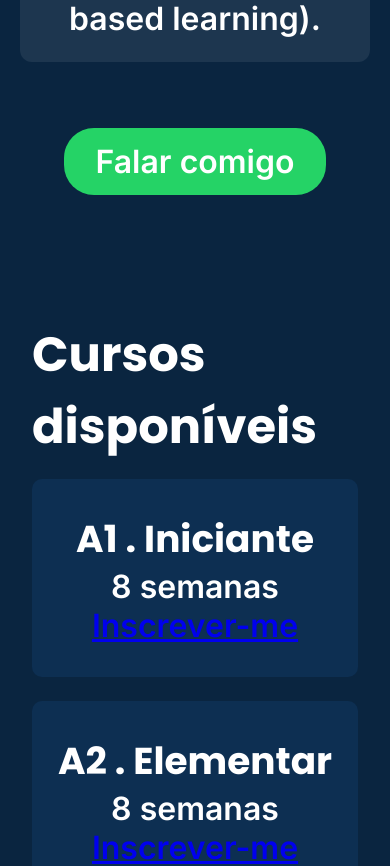
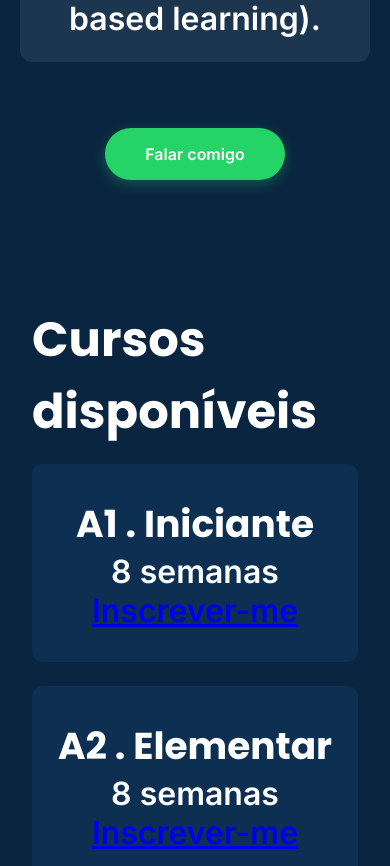
Before and after one commit to pedropedro18/teacher-pedro-react, a React (Vite) app: page / in a window 390 px wide. Shown: the part 4167-5033 px from the top of the page. Built offline with nearby package versions, Linux system fonts and the light colour scheme.

Commit message:
Atualiza estilos de botoes CTA

```diff
--- a/src/App.css
+++ b/src/App.css
@@ -387,9 +387,21 @@ html, body {
     align-items: center;
     gap: 12px;
   }
+  .cta-botao {
+  display: inline-block;
+  padding: 16px 40px;
+  background: #25D366;
+  color: #fff;
+  font-weight: 600;
+  font-size: 16px;
+  text-decoration: none;
+  border-radius: 50px;
+  box-shadow: 0 4px 14px rgba(37, 211, 102, 0.3);
+  transition: transform 0.2s ease, box-shadow 0.2s ease;
+}
 
-  .cta-botao {
-    width: 90%;
-    text-align: center;
-  }
+.cta-botao:hover {
+  transform: translateY(-2px);
+  box-shadow: 0 6px 20px rgba(37, 211, 102, 0.4);
 }
+}
```
